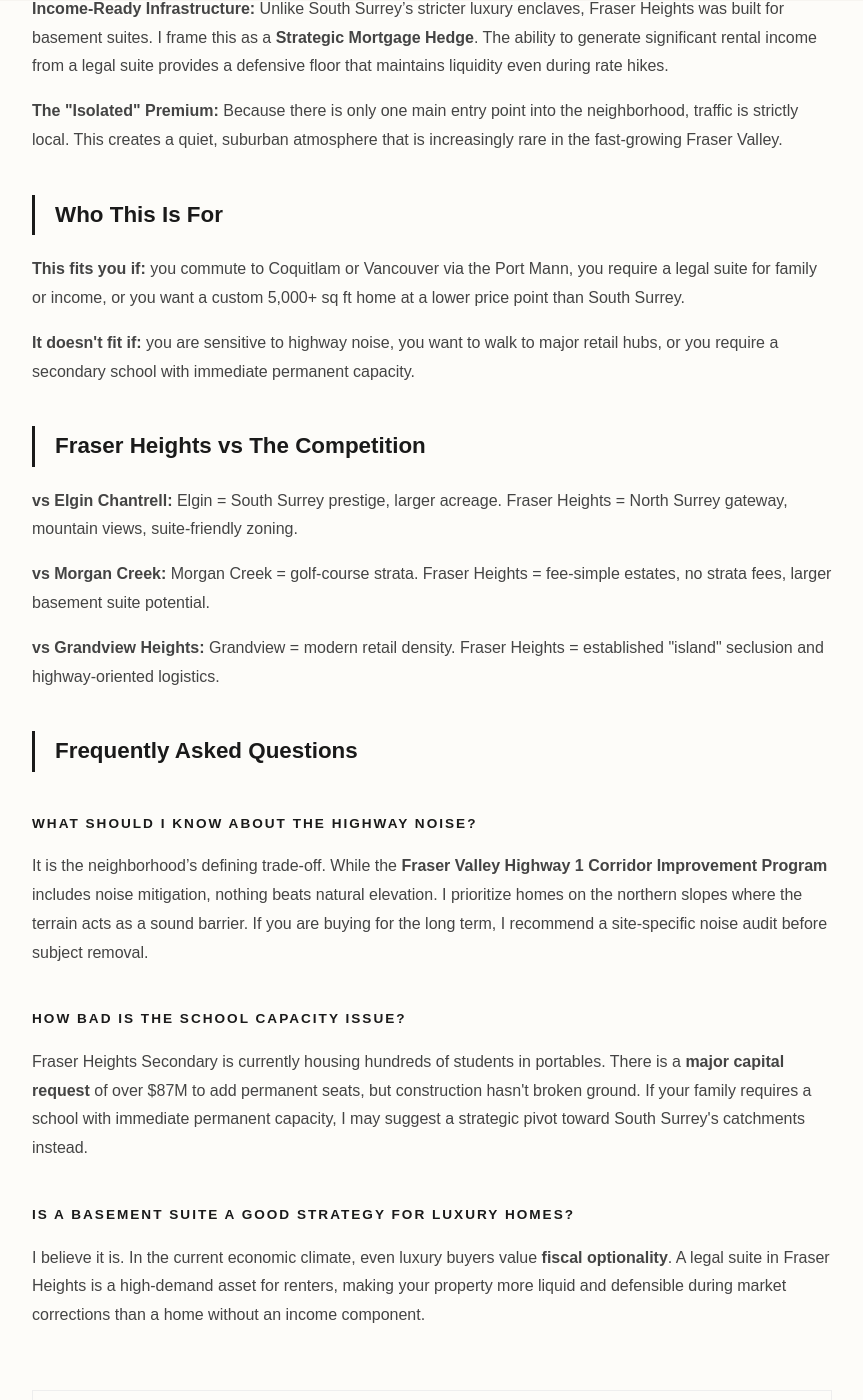
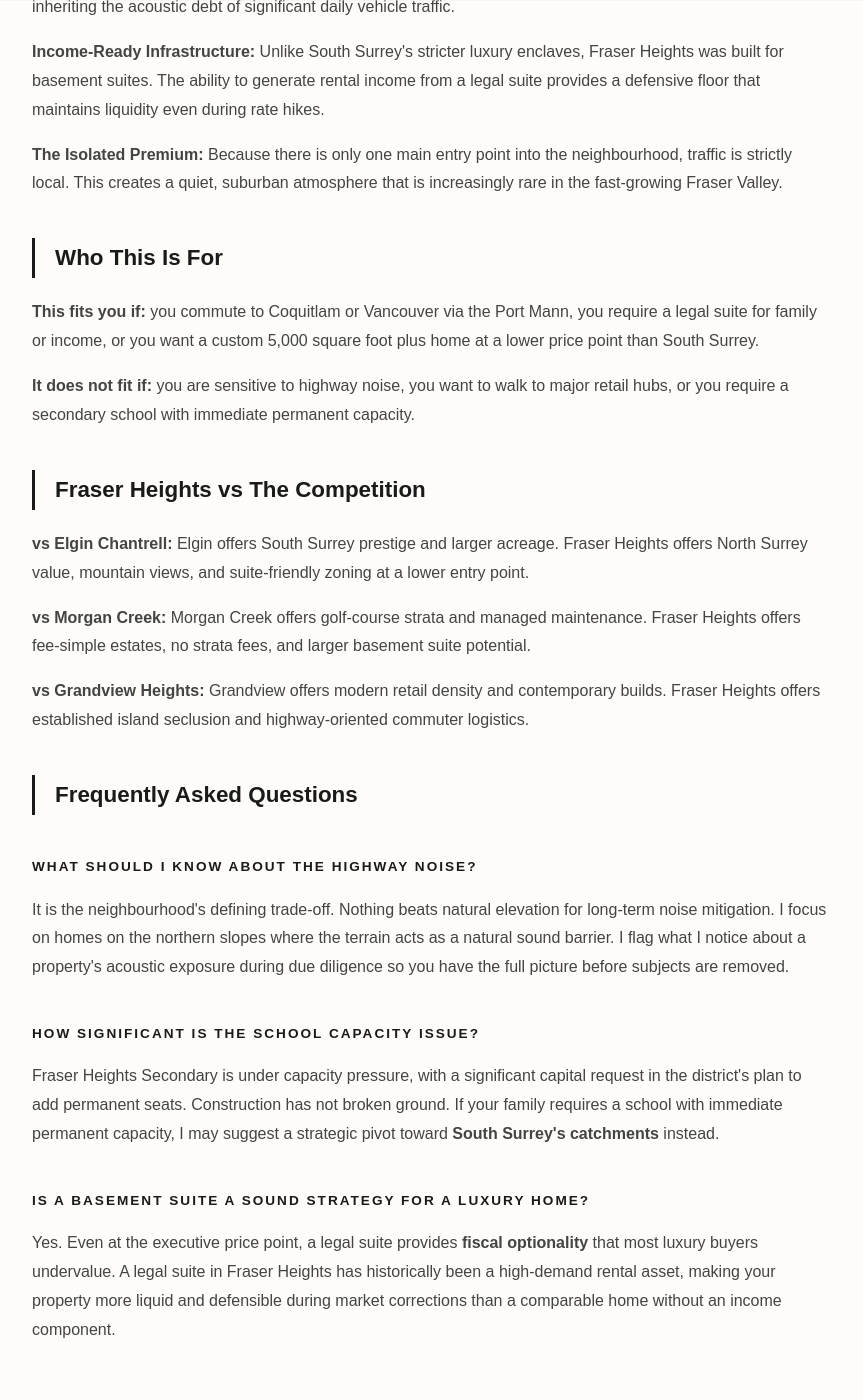
Before and after one commit to gvancouverhomes/tanvirbhupal-site, a Jekyll site: the page built from neighbourhoods/fraser-heights.md, in a window 1280 px wide and 1400 px high, scrolled down 795 px. Shown: the whole window, without its empty margins (208-1071 px from the left). Built offline with Jekyll 4.4.1, drawn with Linux system fonts in a browser that asks for light colours; some of the changed text lies outside the part shown.

Commit message:
Update Fraser Heights real estate strategy content

```diff
--- a/neighbourhoods/fraser-heights.md
+++ b/neighbourhoods/fraser-heights.md
@@ -1,7 +1,7 @@
 ---
 layout: default
-title: Fraser Heights Real Estate Strategy | The Elevated Gateway
-description: "Strategic analysis of Fraser Heights geographic isolation, Highway 1 noise mitigation, and the high-yield stability of legal basement suites."
+title: "Fraser Heights Real Estate Strategy | The Overlooked Summit"
+description: "Strategic analysis of Fraser Heights elevation advantage, Highway 1 noise mitigation, and the high-yield stability of legal basement suites in North Surrey."
 permalink: /neighbourhoods/fraser-heights/
 faq_schema: |
   {
@@ -10,26 +10,26 @@ faq_schema: |
     "mainEntity": [
       {
         "@type": "Question",
-        "name": "How does Highway 1 noise affect property values in Fraser Heights?",
+        "name": "What should I know about the highway noise in Fraser Heights?",
         "acceptedAnswer": {
           "@type": "Answer",
-          "text": "Noise levels vary significantly based on elevation and 'noise wall' proximity. Properties on the northern ridges benefit from a natural acoustic shadow, while homes closer to the 108th Ave corridor are more exposed. I use on-site decibel testing during due diligence to ensure your view doesn't come with an acoustic trade-off."
+          "text": "It is the neighbourhood's defining trade-off. Nothing beats natural elevation for long-term noise mitigation. I focus on homes on the northern slopes where the terrain acts as a natural sound barrier. I flag what I notice about a property's acoustic exposure during due diligence so you have the full picture before subjects are removed."
         }
       },
       {
         "@type": "Question",
-        "name": "Is Fraser Heights Secondary overcrowded?",
+        "name": "How significant is the school capacity issue in Fraser Heights?",
         "acceptedAnswer": {
           "@type": "Answer",
-          "text": "Yes. As of 2026, Fraser Heights Secondary is operating at nearly 135% capacity with over 1,630 students. While an $87M addition is requested in the 5-year capital plan, buyers should be prepared for portable use in the short-term. I track these district boundary shifts closely for my clients."
+          "text": "Fraser Heights Secondary is under capacity pressure, with a significant capital request in the district's plan to add permanent seats. Construction has not broken ground. If your family requires a school with immediate permanent capacity, I may suggest a strategic pivot toward South Surrey's catchments instead."
         }
       },
       {
         "@type": "Question",
-        "name": "What is the rental potential for a legal suite in Fraser Heights?",
+        "name": "Is a basement suite a sound strategy for a luxury home in Fraser Heights?",
         "acceptedAnswer": {
           "@type": "Answer",
-          "text": "Because of its proximity to the highway and local business hubs, legal 2-bedroom suites in Fraser Heights consistently command $2,400 to $2,800 per month. This passive income significantly improves the 'debt-to-income' ratio for buyers and acts as a major stabilizer for resale value."
+          "text": "Yes. Even at the executive price point, a legal suite provides fiscal optionality that most luxury buyers undervalue. A legal suite in Fraser Heights has historically been a high-demand rental asset, making your property more liquid and defensible during market corrections than a comparable home without an income component."
         }
       }
     ]
@@ -71,80 +71,85 @@ faq_schema: |
 
 <article class="intel-container">
   <header>
-    <h1 class="intel-header">Fraser Heights: South Surrey’s Elevated Gateway</h1>
-    <p class="intel-sub">Island living in North Surrey: What the Highway 1 expansion means for your sightline and air quality.</p>
+    <h1 class="intel-header">Fraser Heights: North Surrey's Overlooked Summit</h1>
+    <p class="intel-sub">Island living in North Surrey: The elevation advantage, the suite potential, and what the Highway 1 corridor means for your long-term value.</p>
   </header>
 
   <section>
-    <p>Fraser Heights is often called an "island" because it is geographically cut off from the rest of Surrey by Highway 1 and the Fraser River. While this creates a unique sense of community security, the strategic risk is the <strong>Highway 1 Corridor</strong>. With ongoing widening projects through 2026, identifying homes shielded by elevation, rather than just distance, is the key to long-term value retention.</p>
+    <p>Fraser Heights is often called an "island" because it is geographically cut off from the rest of Surrey by Highway 1 and the Fraser River. While this creates a unique sense of community security, the strategic risk is the <strong>Highway 1 Corridor</strong>. With ongoing widening projects, identifying homes shielded by elevation rather than just distance is the key to long-term value retention.</p>
 
     <p>This is where multi-generational families and commuters land when they want custom executive builds, mountain views, and the financial flexibility of legal secondary suites.</p>
 
+    <p style="font-size: 0.95rem; color: var(--mid); margin-bottom: 40px;">Thinking about Fraser Heights? <a href="/contact" style="color: var(--dark); text-decoration: underline;">Start with a conversation →</a></p>
+
     <h2 class="section-title">What You're Actually Buying</h2>
-    <p><strong>The Elevation Shield:</strong> Not all lots here are created equal. I focus on properties in the <strong>Ermineskin</strong> and northern ridges that utilize natural topography to mitigate Highway 1 noise. Buying at the bottom of the "bowl" means inheriting the acoustic debt of 120,000+ daily vehicle trips.</p>
-    <p><strong>Income-Ready Infrastructure:</strong> Unlike South Surrey’s stricter luxury enclaves, Fraser Heights was built for basement suites. I frame this as a <strong>Strategic Mortgage Hedge</strong>. The ability to generate significant rental income from a legal suite provides a defensive floor that maintains liquidity even during rate hikes.</p>
-    <p><strong>The "Isolated" Premium:</strong> Because there is only one main entry point into the neighborhood, traffic is strictly local. This creates a quiet, suburban atmosphere that is increasingly rare in the fast-growing Fraser Valley.</p>
+    <p><strong>The Elevation Shield:</strong> Not all lots here are created equal. I focus on properties in the <strong>Ermineskin</strong> and northern ridges that utilize natural topography to mitigate Highway 1 noise. Buying at the bottom of the bowl means inheriting the acoustic debt of significant daily vehicle traffic.</p>
+    <p><strong>Income-Ready Infrastructure:</strong> Unlike South Surrey's stricter luxury enclaves, Fraser Heights was built for basement suites. The ability to generate rental income from a legal suite provides a defensive floor that maintains liquidity even during rate hikes.</p>
+    <p><strong>The Isolated Premium:</strong> Because there is only one main entry point into the neighbourhood, traffic is strictly local. This creates a quiet, suburban atmosphere that is increasingly rare in the fast-growing Fraser Valley.</p>
 
     <h2 class="section-title">Who This Is For</h2>
-    <p><strong>This fits you if:</strong> you commute to Coquitlam or Vancouver via the Port Mann, you require a legal suite for family or income, or you want a custom 5,000+ sq ft home at a lower price point than South Surrey.</p>
-
-    <p><strong>It doesn't fit if:</strong> you are sensitive to highway noise, you want to walk to major retail hubs, or you require a secondary school with immediate permanent capacity.</p>
+    <p><strong>This fits you if:</strong> you commute to Coquitlam or Vancouver via the Port Mann, you require a legal suite for family or income, or you want a custom 5,000 square foot plus home at a lower price point than South Surrey.</p>
+    <p><strong>It does not fit if:</strong> you are sensitive to highway noise, you want to walk to major retail hubs, or you require a secondary school with immediate permanent capacity.</p>
 
     <h2 class="section-title">Fraser Heights vs The Competition</h2>
-    <p><strong>vs Elgin Chantrell:</strong> Elgin = South Surrey prestige, larger acreage. Fraser Heights = North Surrey gateway, mountain views, suite-friendly zoning.</p>
-    <p><strong>vs Morgan Creek:</strong> Morgan Creek = golf-course strata. Fraser Heights = fee-simple estates, no strata fees, larger basement suite potential.</p>
-    <p><strong>vs Grandview Heights:</strong> Grandview = modern retail density. Fraser Heights = established "island" seclusion and highway-oriented logistics.</p>
+    <p><strong>vs Elgin Chantrell:</strong> Elgin offers South Surrey prestige and larger acreage. Fraser Heights offers North Surrey value, mountain views, and suite-friendly zoning at a lower entry point.</p>
+    <p><strong>vs Morgan Creek:</strong> Morgan Creek offers golf-course strata and managed maintenance. Fraser Heights offers fee-simple estates, no strata fees, and larger basement suite potential.</p>
+    <p><strong>vs Grandview Heights:</strong> Grandview offers modern retail density and contemporary builds. Fraser Heights offers established island seclusion and highway-oriented commuter logistics.</p>
 
     <h2 class="section-title">Frequently Asked Questions</h2>
 
     <h3 class="metric-label">What should I know about the highway noise?</h3>
-    <p>It is the neighborhood’s defining trade-off. While the <strong>Fraser Valley Highway 1 Corridor Improvement Program</strong> includes noise mitigation, nothing beats natural elevation. I prioritize homes on the northern slopes where the terrain acts as a sound barrier. If you are buying for the long term, I recommend a site-specific noise audit before subject removal.</p>
+    <p>It is the neighbourhood's defining trade-off. Nothing beats natural elevation for long-term noise mitigation. I focus on homes on the northern slopes where the terrain acts as a natural sound barrier. I flag what I notice about a property's acoustic exposure during due diligence so you have the full picture before subjects are removed.</p>
 
-    <h3 class="metric-label">How bad is the school capacity issue?</h3>
-    <p>Fraser Heights Secondary is currently housing hundreds of students in portables. There is a <strong>major capital request</strong> of over $87M to add permanent seats, but construction hasn't broken ground. If your family requires a school with immediate permanent capacity, I may suggest a strategic pivot toward South Surrey's catchments instead.</p>
+    <h3 class="metric-label">How significant is the school capacity issue?</h3>
+    <p>Fraser Heights Secondary is under capacity pressure, with a significant capital request in the district's plan to add permanent seats. Construction has not broken ground. If your family requires a school with immediate permanent capacity, I may suggest a strategic pivot toward <strong>South Surrey's catchments</strong> instead.</p>
 
-    <h3 class="metric-label">Is a basement suite a good strategy for luxury homes?</h3>
-    <p>I believe it is. In the current economic climate, even luxury buyers value <strong>fiscal optionality</strong>. A legal suite in Fraser Heights is a high-demand asset for renters, making your property more liquid and defensible during market corrections than a home without an income component.</p>
+    <h3 class="metric-label">Is a basement suite a sound strategy for a luxury home?</h3>
+    <p>Yes. Even at the executive price point, a legal suite provides <strong>fiscal optionality</strong> that most luxury buyers undervalue. A legal suite in Fraser Heights has historically been a high-demand rental asset, making your property more liquid and defensible during market corrections than a comparable home without an income component.</p>
+  </section>
+</article>
 
-  </section>
+<aside class="nav-section">
+  <div style="max-width: 1100px; margin: 0 auto;">
+    <h2 class="nav-section-title">Compare Strategic Locations</h2>
+    <nav class="nav-grid" aria-label="Neighbourhood navigation">
+      <a href="/neighbourhoods/elgin-chantrell/" class="nav-card">
+        <span class="nav-tag">Prestige with Velocity</span>
+        <span class="nav-name">Elgin Chantrell &rarr;</span>
+      </a>
+      <a href="/neighbourhoods/ocean-park/" class="nav-card">
+        <span class="nav-tag">The Coastal Monopoly</span>
+        <span class="nav-name">Ocean Park &rarr;</span>
+      </a>
+      <a href="/neighbourhoods/morgan-creek/" class="nav-card">
+        <span class="nav-tag">The Lock-and-Go Premium</span>
+        <span class="nav-name">Morgan Creek &rarr;</span>
+      </a>
+      <a href="/neighbourhoods/panorama-ridge/" class="nav-card">
+        <span class="nav-tag">The Legacy Hold</span>
+        <span class="nav-name">Panorama Ridge &rarr;</span>
+      </a>
+      <a href="/neighbourhoods/grandview-heights/" class="nav-card">
+        <span class="nav-tag">The Modern Hub</span>
+        <span class="nav-name">Grandview Heights &rarr;</span>
+      </a>
+    </nav>
+  </div>
+</aside>
 
-  <section class="audit-card" aria-labelledby="audit-heading">
+<div class="intel-container" style="padding-top: 0;">
+  <section class="audit-card" aria-labelledby="audit-heading" style="margin-top: 0;">
     <h2 id="audit-heading" class="audit-title">Fraser Heights Portfolio Review</h2>
     <div class="audit-action">
       <a href="/contact" class="audit-btn">INQUIRE ABOUT FRASER HEIGHTS</a>
     </div>
     <div class="audit-body">
       <p class="audit-text">
-        Fraser Heights’ custom mountain-view estates and legal suite infrastructure are for families who value community isolation and commuter logistics. If you're thinking about buying, selling, or need a noise-mitigation audit for a specific property, let's talk.
+        Fraser Heights' custom mountain-view estates and legal suite infrastructure are for families who value community isolation and commuter logistics. If you are thinking about buying, selling, or want to understand the elevation and noise trade-offs of a specific property, let's talk.
       </p>
       <p class="audit-text" style="font-size: 0.85rem; color: var(--mid);">
         No pitch. Just straight answers. tanvir@tanvirbhupal.com | 604-897-7826
       </p>
     </div>
   </section>
-</article>
-<section class="nav-section">
-  <p class="nav-section-title">Explore More Neighbourhood Intelligence</p>
-  <div class="nav-grid">
-    <a href="/neighbourhoods/elgin-chantrell/" class="nav-card">
-      <span class="nav-tag">Prestige with Velocity</span>
-      <span class="nav-name">Elgin Chantrell &rarr;</span>
-    </a>
-    <a href="/neighbourhoods/ocean-park/" class="nav-card">
-      <span class="nav-tag">The Coastal Monopoly</span>
-      <span class="nav-name">Ocean Park &rarr;</span>
-    </a>
-    <a href="/neighbourhoods/morgan-creek/" class="nav-card">
-      <span class="nav-tag">The Lock-and-Go Premium</span>
-      <span class="nav-name">Morgan Creek &rarr;</span>
-    </a>
-    <a href="/neighbourhoods/grandview-heights/" class="nav-card">
-      <span class="nav-tag">The Modern Hub</span>
-      <span class="nav-name">Grandview Heights &rarr;</span>
-    </a>
-    <a href="/neighbourhoods/panorama-ridge/" class="nav-card">
-      <span class="nav-tag">The Legacy Hold</span>
-      <span class="nav-name">Panorama Ridge &rarr;</span>
-    </a>
-  </div>
-</section>
+</div>
```
